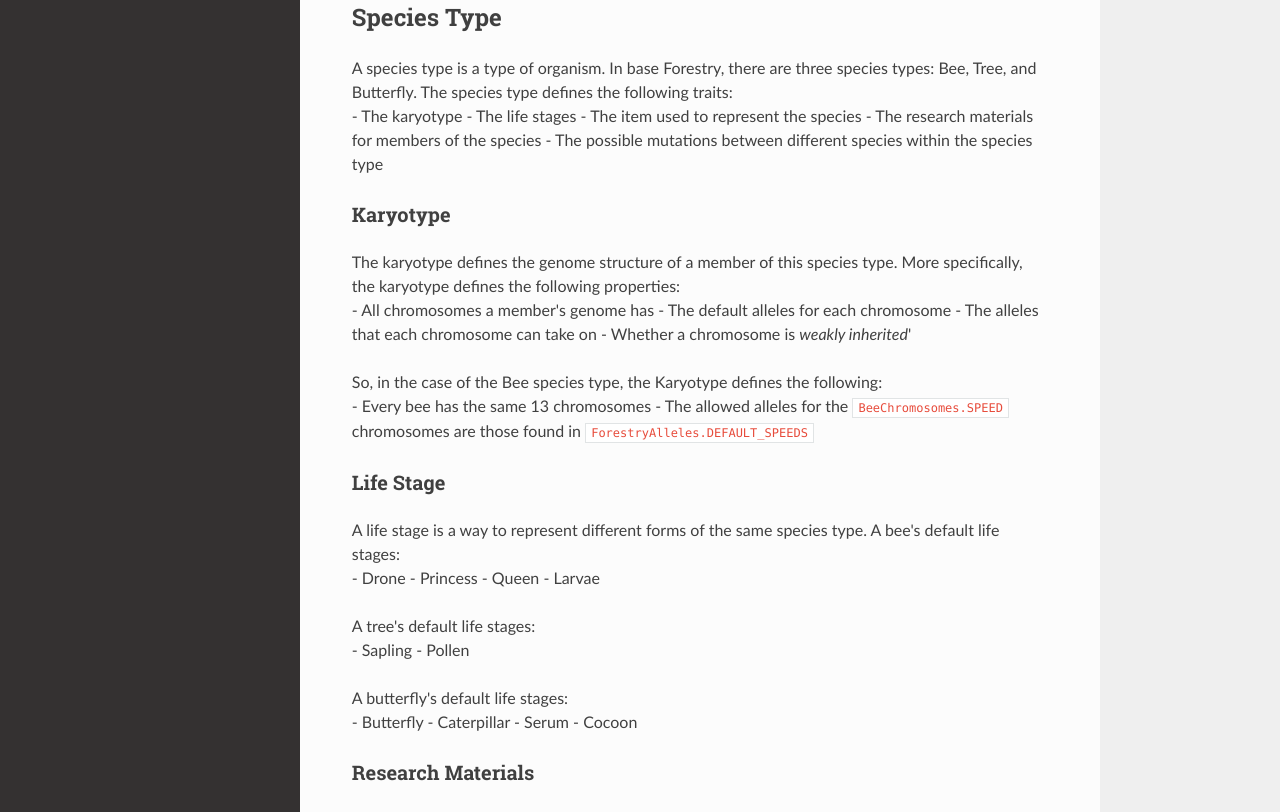
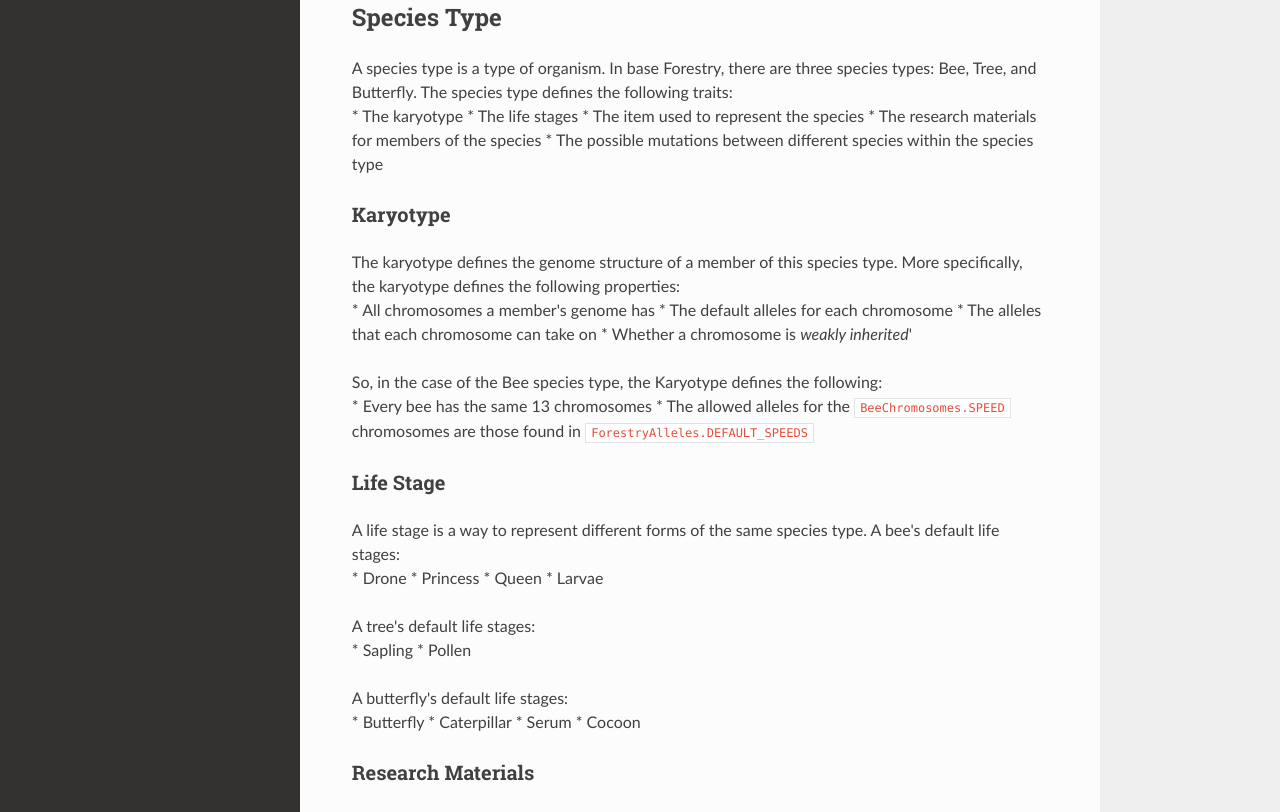
Before and after one commit to thedarkcolour/ForestryDocs, an MkDocs documentation site: the page built from docs/glossary.md, in a window 1280 px wide and 1400 px high. Shown: the part 231-1043 px from the top of the window. Built offline with MkDocs 1.6.1, drawn with Linux system fonts in a browser that asks for light colours; nearby versions of some CDN libraries; some of the changed text lies outside the part shown.

Commit message:
Fix bullet point lists

```diff
--- a/docs/glossary.md
+++ b/docs/glossary.md
@@ -5,41 +5,41 @@ important concepts that you'll want to be aware of when writing addons or KubeJS
 ## Species Type
 A species type is a type of organism. In base Forestry, there are three species types: Bee, Tree, and Butterfly.
 The species type defines the following traits:
-- The karyotype
-- The life stages
-- The item used to represent the species
-- The research materials for members of the species
-- The possible mutations between different species within the species type
+* The karyotype
+* The life stages
+* The item used to represent the species
+* The research materials for members of the species
+* The possible mutations between different species within the species type
 
 ### Karyotype
 The karyotype defines the genome structure of a member of this species type.
 More specifically, the karyotype defines the following properties:
-- All chromosomes a member's genome has
-- The default alleles for each chromosome
-- The alleles that each chromosome can take on
-- Whether a chromosome is _weakly inherited_'
+* All chromosomes a member's genome has
+* The default alleles for each chromosome
+* The alleles that each chromosome can take on
+* Whether a chromosome is _weakly inherited_'
 
 So, in the case of the Bee species type, the Karyotype defines the following:
-- Every bee has the same 13 chromosomes
-- The allowed alleles for the `BeeChromosomes.SPEED` chromosomes are those found in `ForestryAlleles.DEFAULT_SPEEDS`
+* Every bee has the same 13 chromosomes
+* The allowed alleles for the `BeeChromosomes.SPEED` chromosomes are those found in `ForestryAlleles.DEFAULT_SPEEDS`
 
 ### Life Stage
 A life stage is a way to represent different forms of the same species type.
 A bee's default life stages:
-- Drone
-- Princess
-- Queen
-- Larvae
+* Drone
+* Princess
+* Queen
+* Larvae
 
 A tree's default life stages:
-- Sapling
-- Pollen
+* Sapling
+* Pollen
 
 A butterfly's default life stages:
-- Butterfly
-- Caterpillar
-- Serum
-- Cocoon
+* Butterfly
+* Caterpillar
+* Serum
+* Cocoon
 
 ### Research Materials
 A research material is just an item that can be used to get hints in the Escritoire minigame while researching a species.
@@ -58,13 +58,13 @@ Specifically, the genome is a map of _chromosomes_ to _allele pairs_.
 
 ### Chromosome
 A chromosome is a property of an individual, used as a key in the individual's genome. Common chromosomes include:
-- Bee Species
-- Tree Species
-- Fertility
-- Lifespan
-- Metabolism
-- Activity
-- \+ many others
+* Bee Species
+* Tree Species
+* Fertility
+* Lifespan
+* Metabolism
+* Activity
+* \+ many others
 
 Builtin chromosomes can be found in the
 [`BeeChromosomes`](https://github.com/thedarkcolour/ForestryCE/blob/1.20.1/src/main/java/forestry/api/genetics/alleles/BeeChromosomes.java),
```
